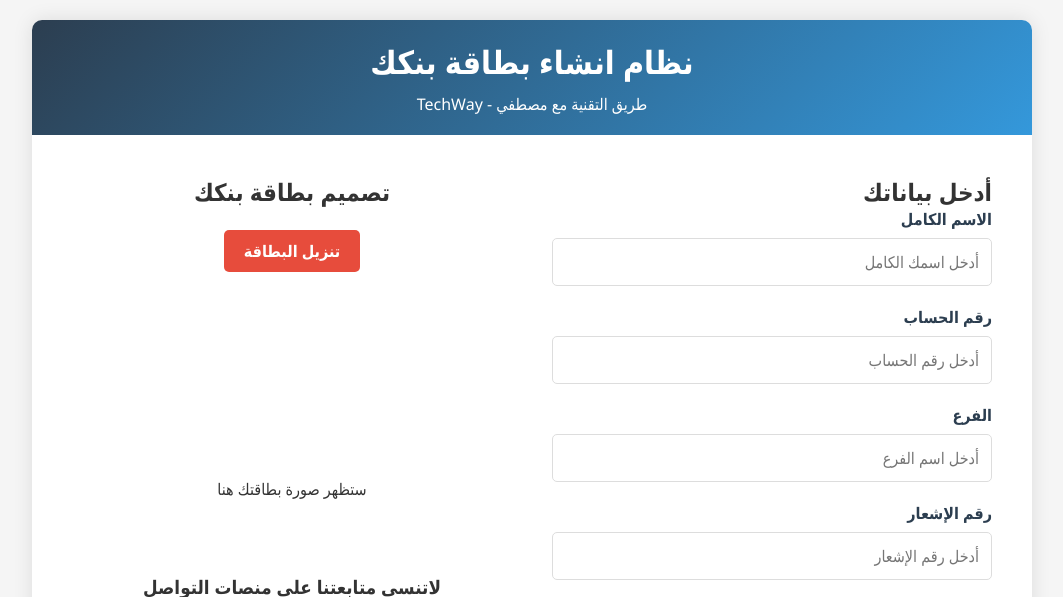
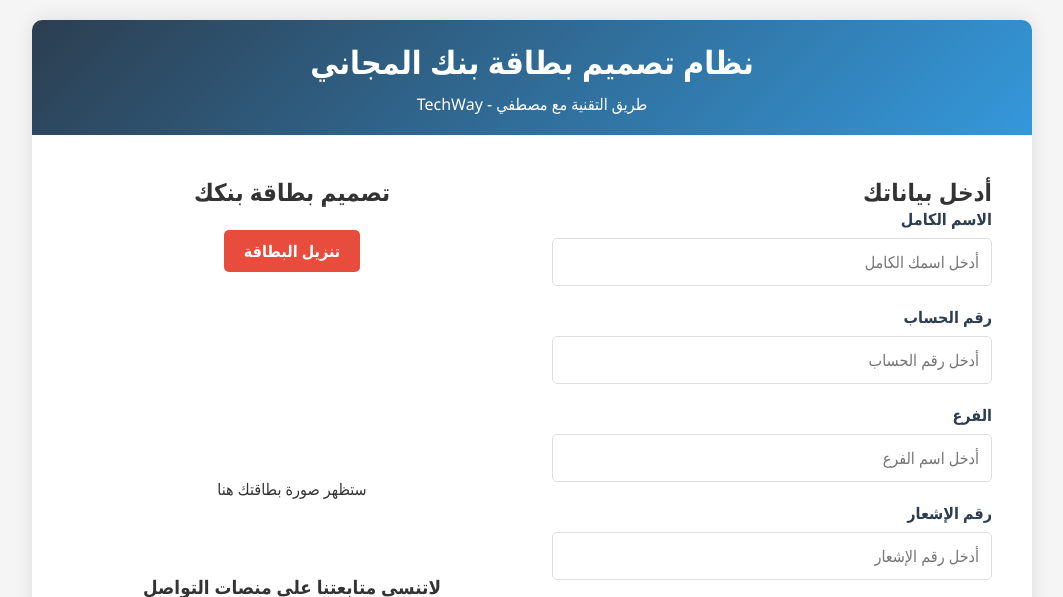
Before and after one commit to ranone99/logo, a plain HTML site: page index.html in a window 1280 px wide. Shown: the top 597 px of the page, without its empty margins (108-1171 px from the left). Drawn offline with Linux system fonts and the light colour scheme.

Commit message:
Update index.html

```diff
--- a/index.html
+++ b/index.html
@@ -5,7 +5,7 @@
     <meta name="viewport" content="width=device-width, initial-scale=1.0">
 	<link rel="stylesheet" href="https://cdnjs.cloudflare.com/ajax/libs/font-awesome/6.4.0/css/all.min.css">
 		<link rel="stylesheet" href="style.css">
-    <title>إنشاء بطاقة بيانات</title>
+    <title>بطاقة بنكك</title>
     <style>
         * {
             box-sizing: border-box;
@@ -254,7 +254,7 @@
 <body>
     <div class="container">
         <header>
-            <h1>نظام انشاء بطاقة بنكك</h1>
+            <h1>نظام تصميم بطاقة بنك المجاني</h1>
             <p>طريق التقنية مع مصطفي - TechWay</p>
         </header>
 
```
